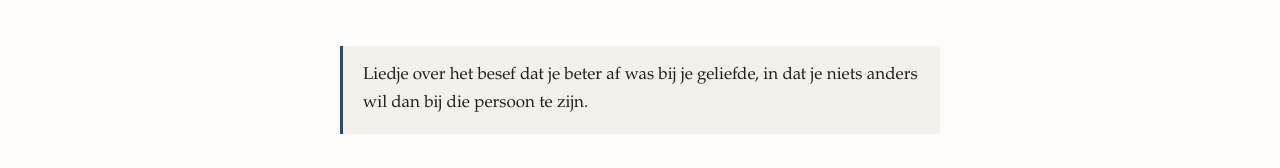
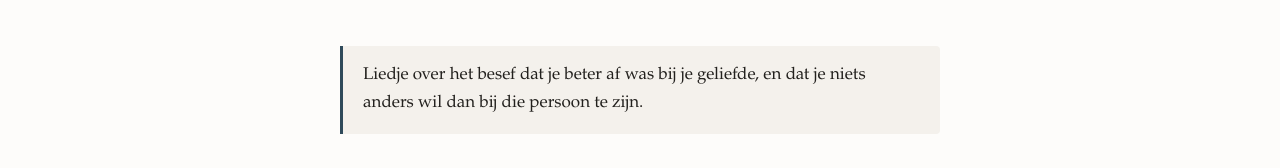
Before and after one commit to BakkerJan/vursiesvanjan, an Astro site: page /vursies/dicht-bij-joe in a window 1280 px wide. Shown: the part 632-800 px from the top of the page. Built offline with nearby package versions, Linux system fonts and the light colour scheme; Astro itself is replaced by a stand-in of ours.

Commit message:
Fix grammatical error in dicht-bij-joe.md

```diff
--- a/src/pages/vursies/dicht-bij-joe.md
+++ b/src/pages/vursies/dicht-bij-joe.md
@@ -10,7 +10,7 @@ pdf: "dicht-bij-joe.pdf"
 datum: 2026-11-07
 ---
 
-Liedje over het besef dat je beter af was bij je geliefde, in dat je niets
+Liedje over het besef dat je beter af was bij je geliefde, en dat je niets
 anders wil dan bij die persoon te zijn.
 
 ## Tekst
```
